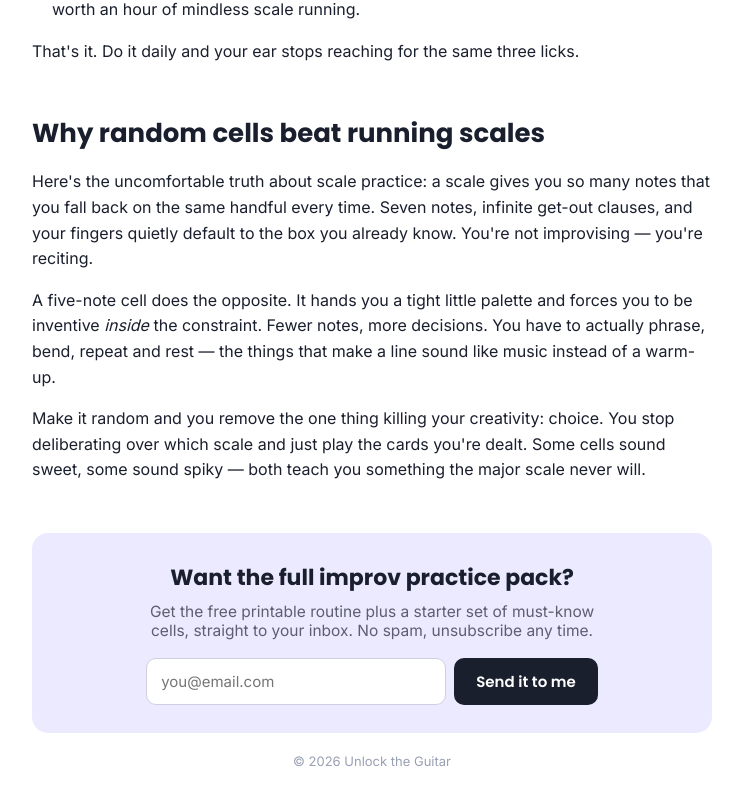
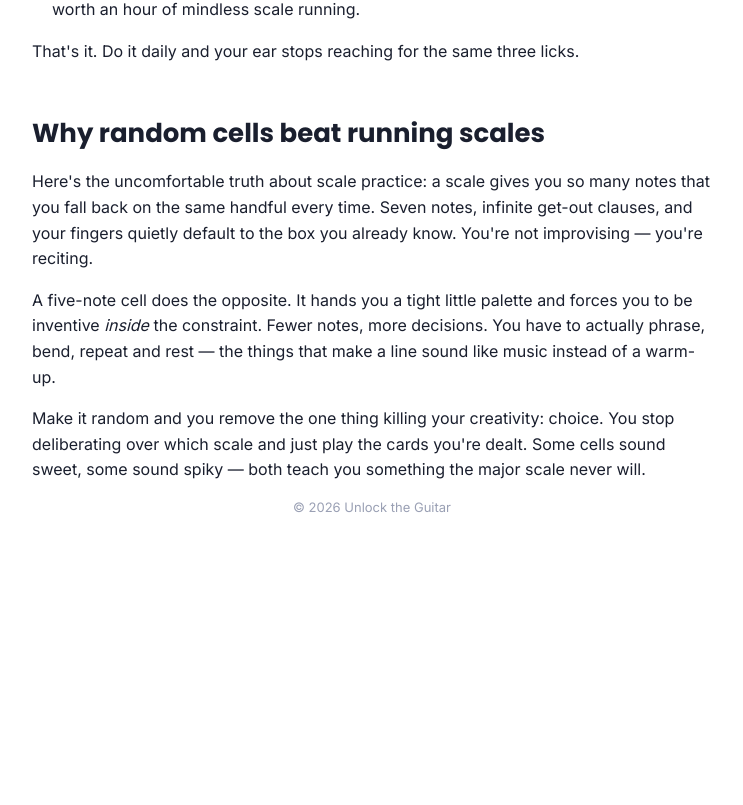
Before and after one commit to fretboardtools/riff-cells, a React (Vite) app: page / in a window 1280 px wide. Shown: the part 1556-2361 px from the top of the page, without its empty margins (268-1011 px from the left). After the commit the page ends 2121 px from the top, so only its background shows below. Built offline with nearby package versions, Linux system fonts and the light colour scheme.

Commit message:
Update LandingPage.jsx

```diff
--- a/src/LandingPage.jsx
+++ b/src/LandingPage.jsx
@@ -68,37 +68,6 @@ export default function LandingPage() {
         </p>
       </section>
 
-      {/* OPT-IN */}
-      <section style={{ ...wrap, paddingTop: 34, paddingBottom: 20 }}>
-        <div style={{ background: "#eceaff", borderRadius: 16, padding: "28px 26px", textAlign: "center" }}>
-          <h2 style={{ fontFamily: "Poppins, sans-serif", fontWeight: 700, fontSize: 22, margin: "0 0 8px" }}>
-            Want the full improv practice pack?
-          </h2>
-          <p style={{ fontSize: 15.5, color: MUTE, maxWidth: 460, margin: "0 auto 18px" }}>
-            Get the free printable routine plus a starter set of must-know cells, straight to your inbox.
-            No spam, unsubscribe any time.
-          </p>
-
-          {/* ===== PASTE YOUR EMAILOCTOPUS FORM EMBED HERE ===== */}
-          {/* Replace this placeholder with the embed code from EmailOctopus → Forms → Embed. */}
-          <div style={{ display: "flex", gap: 8, justifyContent: "center", flexWrap: "wrap" }}>
-            <input
-              type="email"
-              placeholder="you@email.com"
-              style={{ flex: "1 1 240px", maxWidth: 300, padding: "12px 14px", borderRadius: 10,
-                border: "1px solid #cfcfe0", fontSize: 15, fontFamily: "Inter, sans-serif" }}
-            />
-            <button
-              style={{ border: "none", background: INK, color: "#fff", borderRadius: 10, padding: "12px 22px",
-                fontSize: 15, fontWeight: 600, fontFamily: "Poppins, sans-serif", cursor: "pointer" }}
-            >
-              Send it to me
-            </button>
-          </div>
-          {/* ================================================== */}
-        </div>
-      </section>
-
       {/* FOOTER */}
       <footer style={{ ...wrap, paddingBottom: 50, textAlign: "center", color: "#9aa0b4", fontSize: 13 }}>
         © {new Date().getFullYear()} Unlock the Guitar
```
